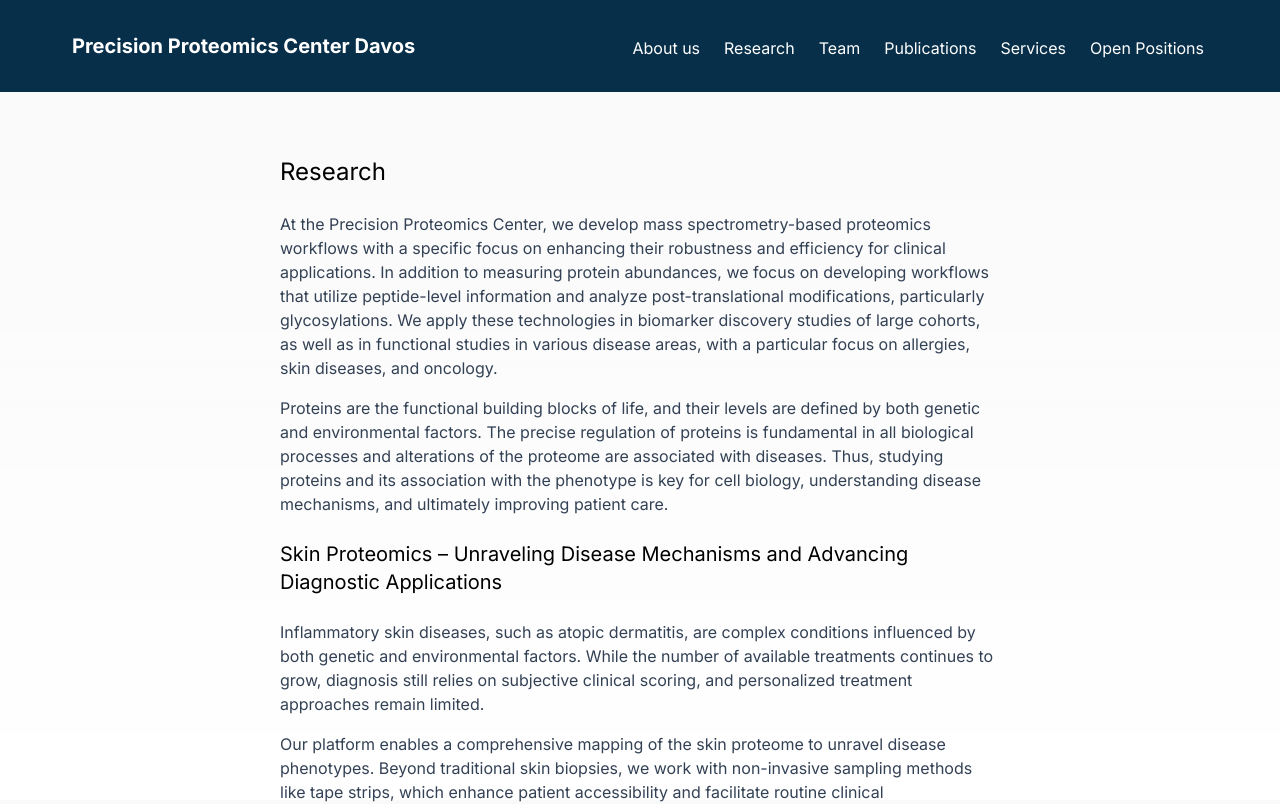
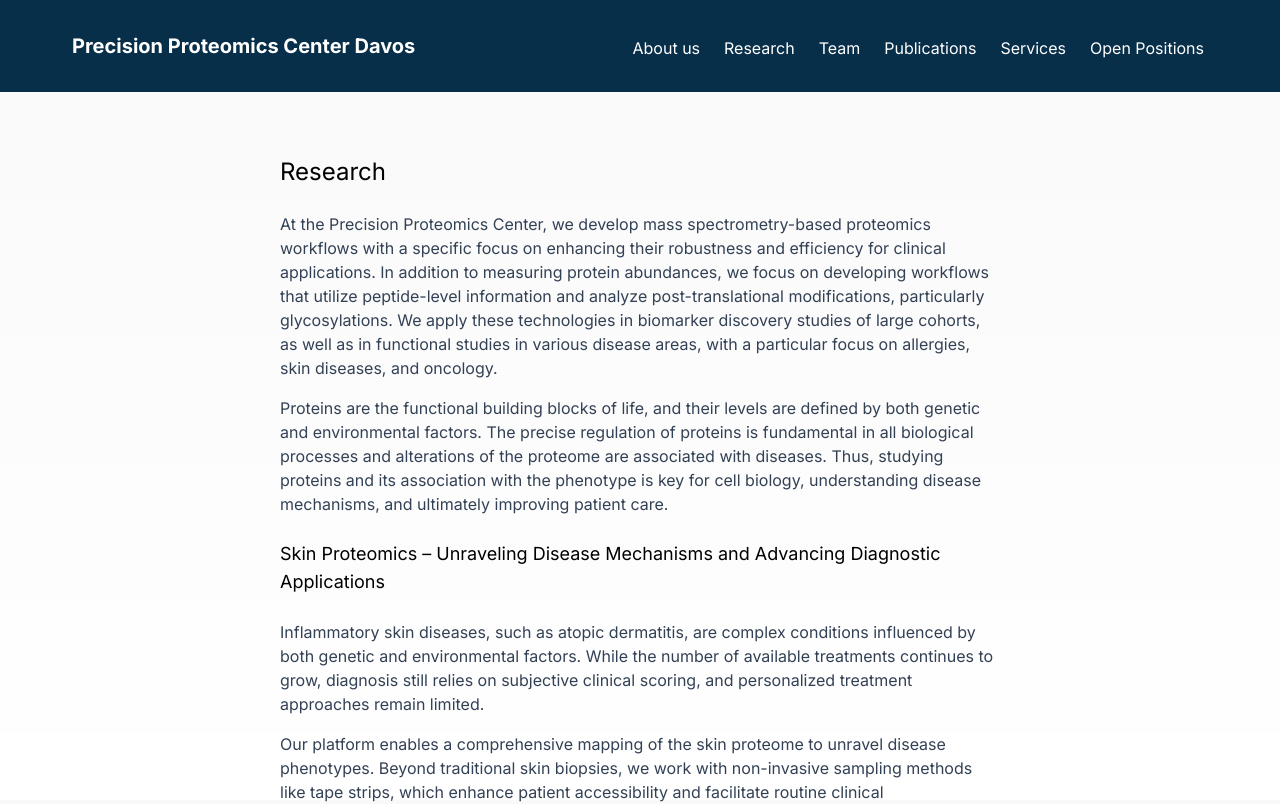
Before and after one commit to Proteomics-Center-SIAF-UZH/ppcdavos, a Next.js app: page /research in a window 1280 px wide. Shown: the top 804 px of the page. Built offline with nearby package versions, Linux system fonts and the light colour scheme.

Commit message:
ui: change research sub title size

```diff
--- a/src/app/research/page.tsx
+++ b/src/app/research/page.tsx
@@ -9,7 +9,7 @@ export default function Research() {
         {research.map(({title, textBlocks})=>
         <>
             <div className="space-y-4">
-              {!!title && (<h2 className="text-xl mb-6">{title}</h2>)}
+              {!!title && (<h2 className="text-lg mb-6">{title}</h2>)}
               {textBlocks.map((text, index) =>
                 <div key={index} className="text-slate-700 space-y-4">
                   {text}
```
